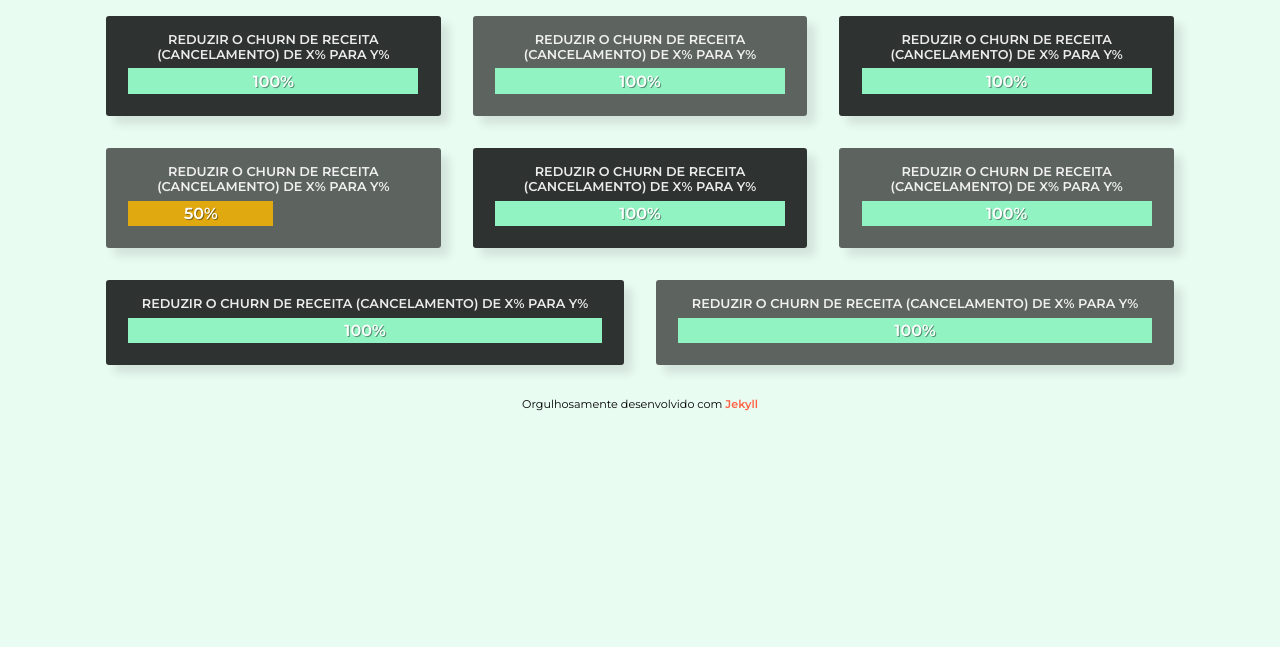
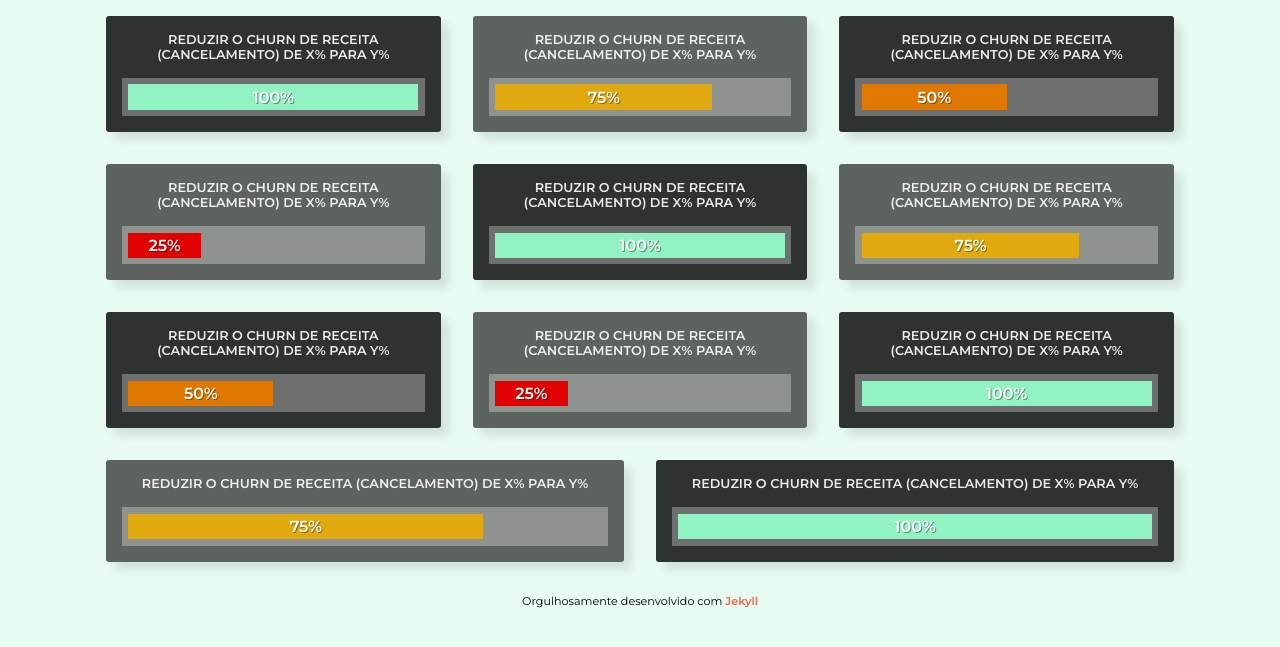
Before and after one commit to denismanfroi/fs-okr, a Jekyll site: the page built from index.md, in a window 1280 px wide. Shown: the top 647 px of the page. Built offline with Jekyll 4.4.1, drawn with Linux system fonts in a browser that asks for light colours; nearby versions of some CDN libraries.

Commit message:
Alteração cores das barras

```diff
--- a/_layouts/home.html
+++ b/_layouts/home.html
@@ -7,49 +7,67 @@ layout: default
         <li class="d-flex column flex1">
             <p class="title-okr aic jcc">Reduzir o churn de receita (cancelamento) de X% para Y%</p>
             <div class="progress-okr d-flex flex1">
-                <span class="bar-progress d-flex aic jcc" style="width: 100%;">100%</span>
+                <span data-color="verde" class="bar-progress d-flex aic jcc" style="width: 100%;">100%</span>
             </div>
         </li>
         <li class="d-flex column flex1">
             <p class="title-okr aic jcc">Reduzir o churn de receita (cancelamento) de X% para Y%</p>
             <div class="progress-okr d-flex flex1">
-                <span class="bar-progress d-flex aic jcc" style="width: 100%;">100%</span>
+                <span data-color="amarelo" class="bar-progress d-flex aic jcc" style="width: 75%;">75%</span>
             </div>
         </li>
         <li class="d-flex column flex1">
             <p class="title-okr aic jcc">Reduzir o churn de receita (cancelamento) de X% para Y%</p>
             <div class="progress-okr d-flex flex1">
-                <span class="bar-progress d-flex aic jcc" style="width: 100%;">100%</span>
+                <span data-color="laranja" class="bar-progress d-flex aic jcc" style="width: 50%;">50%</span>
             </div>
         </li>
         <li class="d-flex column flex1">
             <p class="title-okr aic jcc">Reduzir o churn de receita (cancelamento) de X% para Y%</p>
             <div class="progress-okr d-flex flex1">
-                <span class="bar-progress d-flex aic jcc por50" style="width: 50%;">50%</span>
+                <span data-color="vermelho" class="bar-progress d-flex aic jcc" style="width: 25%;">25%</span>
             </div>
         </li>
         <li class="d-flex column flex1">
             <p class="title-okr aic jcc">Reduzir o churn de receita (cancelamento) de X% para Y%</p>
             <div class="progress-okr d-flex flex1">
-                <span class="bar-progress d-flex aic jcc" style="width: 100%;">100%</span>
+                <span data-color="verde" class="bar-progress d-flex aic jcc" style="width: 100%;">100%</span>
             </div>
         </li>
         <li class="d-flex column flex1">
             <p class="title-okr aic jcc">Reduzir o churn de receita (cancelamento) de X% para Y%</p>
             <div class="progress-okr d-flex flex1">
-                <span class="bar-progress d-flex aic jcc" style="width: 100%;">100%</span>
+                <span data-color="amarelo" class="bar-progress d-flex aic jcc" style="width: 75%;">75%</span>
             </div>
         </li>
         <li class="d-flex column flex1">
             <p class="title-okr aic jcc">Reduzir o churn de receita (cancelamento) de X% para Y%</p>
             <div class="progress-okr d-flex flex1">
-                <span class="bar-progress d-flex aic jcc" style="width: 100%;">100%</span>
+                <span data-color="laranja" class="bar-progress d-flex aic jcc" style="width: 50%;">50%</span>
             </div>
         </li>
         <li class="d-flex column flex1">
             <p class="title-okr aic jcc">Reduzir o churn de receita (cancelamento) de X% para Y%</p>
             <div class="progress-okr d-flex flex1">
-                <span class="bar-progress d-flex aic jcc" style="width: 100%;">100%</span>
+                <span data-color="vermelho" class="bar-progress d-flex aic jcc" style="width: 25%;">25%</span>
+            </div>
+        </li>
+        <li class="d-flex column flex1">
+            <p class="title-okr aic jcc">Reduzir o churn de receita (cancelamento) de X% para Y%</p>
+            <div class="progress-okr d-flex flex1">
+                <span data-color="verde" class="bar-progress d-flex aic jcc" style="width: 100%;">100%</span>
+            </div>
+        </li>
+        <li class="d-flex column flex1">
+            <p class="title-okr aic jcc">Reduzir o churn de receita (cancelamento) de X% para Y%</p>
+            <div class="progress-okr d-flex flex1">
+                <span data-color="amarelo" class="bar-progress d-flex aic jcc" style="width: 75%;">75%</span>
+            </div>
+        </li>
+        <li class="d-flex column flex1">
+            <p class="title-okr aic jcc">Reduzir o churn de receita (cancelamento) de X% para Y%</p>
+            <div class="progress-okr d-flex flex1">
+                <span data-color="verde" class="bar-progress d-flex aic jcc" style="width: 100%;">100%</span>
             </div>
         </li>
     </ul>
--- a/assets/css/tpl/tpl.css
+++ b/assets/css/tpl/tpl.css
@@ -21,18 +21,21 @@ body{background-color: hsla(150, 80%, 76%, .2);}
 }
 /* PROGRESS BAR */
 .progress-okr{
-    background-color: hsla(0, 100%, 100%, 0);
+    background-color: hsla(0, 100%, 100%, .3);
     border-radius: 1px;
     padding: .4rem;
+    margin: 1rem 0 0 0;
 }
 .progress-okr .bar-progress{
-    background-color: hsl(150, 80%, 76%);
     color: hsla(0, 100%, 100%, 1);
     font-weight: 600;
     padding: .2rem;
     text-shadow: 1px 1px 0 hsla(0, 0%, 0%, .4);
 }
-.por50{background-color: hsl(44, 87%, 47%)!important;}
+[data-color="verde"]{background-color: hsl(150, 80%, 76%);}
+[data-color="amarelo"]{background-color: hsl(44, 87%, 47%);}
+[data-color="laranja"]{background-color: hsl(32, 100%, 44%);}
+[data-color="vermelho"]{background-color: hsl(0, 100%, 44%);}
 /* FOOTER */
 #footer-default{padding: 1rem;}
 #footer-default small{font-size: .7rem;}
--- a/assets/js/bdj.js
+++ b/assets/js/bdj.js
@@ -28,22 +28,6 @@ function getSessionStorage (key){return sessionStorage.getItem(key);}
 function removeSessionStorage (key){return sessionStorage.removeItem(key);}
 // Remove All Session Storage
 function removeAllSessionStorage (){return sessionStorage.clear();}
-// Notification
-function notifyMe(title, icon, body, link) {
-  if (Notification.permission !== "granted")
-      Notification.requestPermission();
-  else {
-    let notification = new Notification(title, {icon: icon, body: body,});
-    notification.addEventListener('click', () => {window.open(link);});
-  }
-};
-// Fechar com a tecla ESQ
-function esqClose (target, classTarget = "close-default"){
-  window.addEventListener('keypress', (event) => {
-    let key = event.keyCode || event.which;
-    if(key === 27) {target.classList.add(classTarget)}
-  });
-};
 /*
 	Função para limitar o tamanho do container.
  	Para limitar basta adiciona no elemento data-limit="VALOR";
@@ -98,30 +82,3 @@ function esqClose (target, classTarget = "close-default"){
 	let _currentYear = selectorsTarget("._current-year");
 	for(let i = 0; i < length(_currentYear); i++){_currentYear[i].innerText = newDate().getFullYear();}
 }());
-/*
-	Galeria
- 	Para funcionar deve adicionar essas duas classes abaixo
- 	owl-carousel owl-theme
- 	Página de exemplos https://owlcarousel2.github.io/OwlCarousel2/docs/api-options.html
- 	Exemplo de uso: Galeria pode ser usada para lista de clientes por ícones
-*/
-$('._gal-itens').owlCarousel({
-	autoplay: true,
-    loop:true,
-    items: 5,
-    lazyLoad:true,
-    margin:10,
-    dots: true,
-    nav: false,
-    // navText: ['<i class="fas fa-angle-left"></i>','<i class="fas fa-angle-right"></i>'],
-    animateIn: "fadeIn",
-    animateOut: "fadeOut",
-    responsive: {
-	    0 : {
-	    	items: 1,
-	    	margin:10
-	    },
-	    480 : {items: 2},
-	    768 : {itens: 4}
-	}
-});
```
